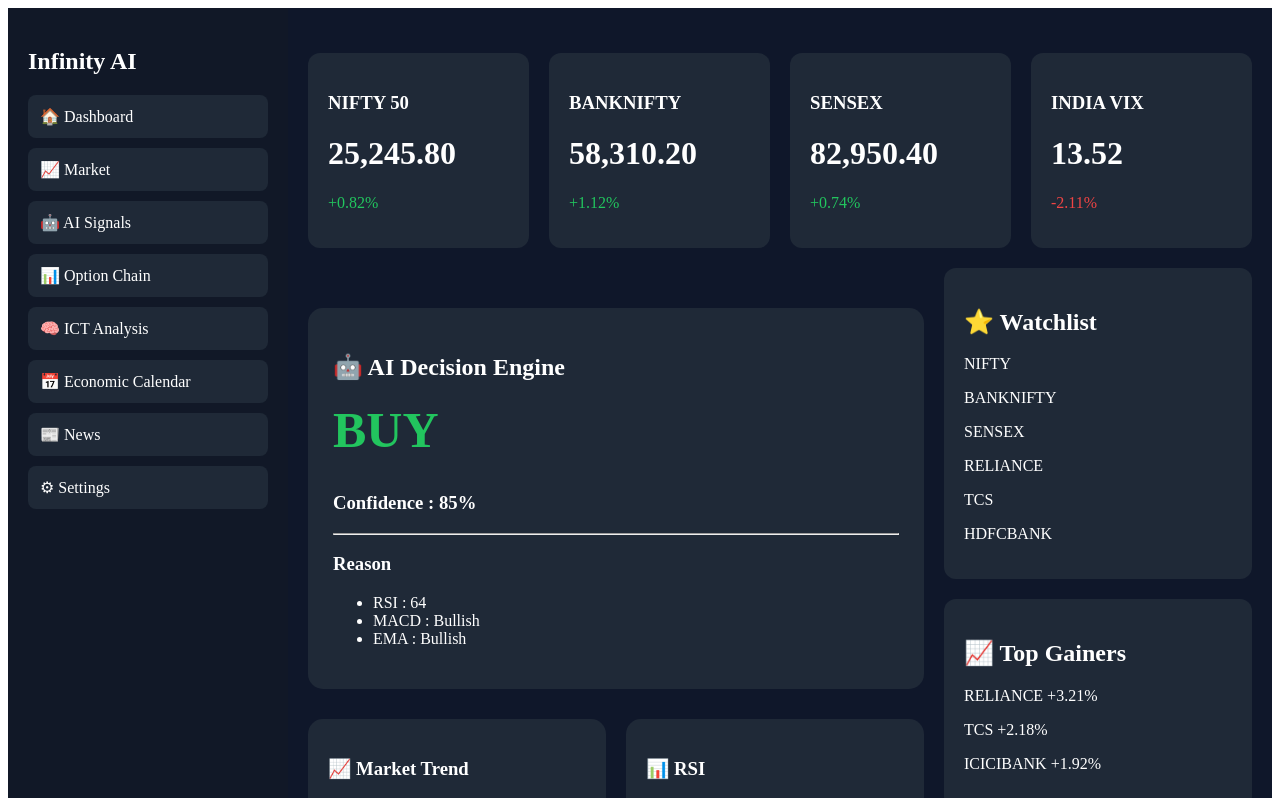
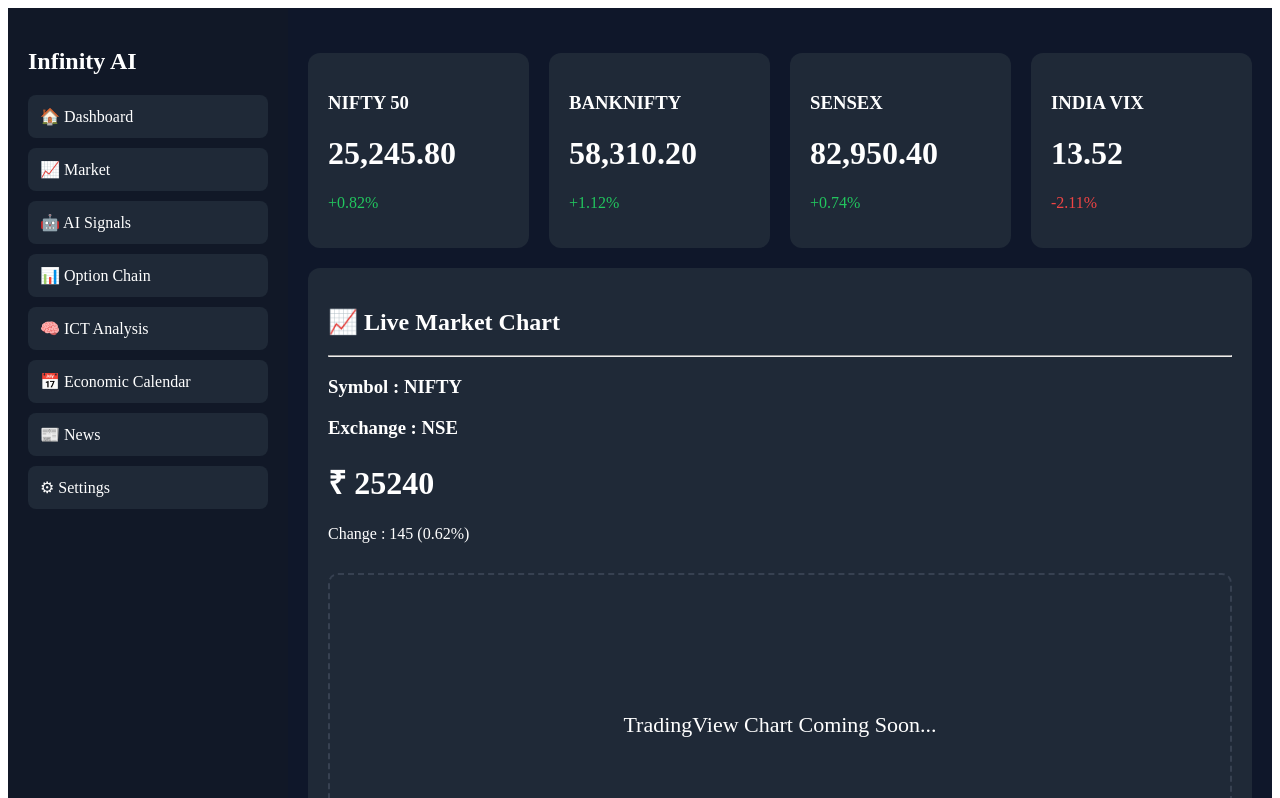
Before and after one commit to suyograndale/Infinity-Trading-AI-WebReady, a Next.js app: page / in a window 1280 px wide. Shown: the top 798 px of the page. Built offline with nearby package versions, Linux system fonts and the light colour scheme.

Commit message:
Update page.tsx

```diff
--- a/app/page.tsx
+++ b/app/page.tsx
@@ -1,3 +1,4 @@
+import ChartPanel from "@/components/chart/ChartPanel";
 import Sidebar from "@/components/dashboard/Sidebar";
 import MarketOverview from "@/components/MarketOverview";
 import Watchlist from "@/components/dashboard/Watchlist";
@@ -33,6 +34,7 @@ padding:20
 >
 
 <MarketOverview/>
+  <ChartPanel/>
 
 <div
 style={{
```
